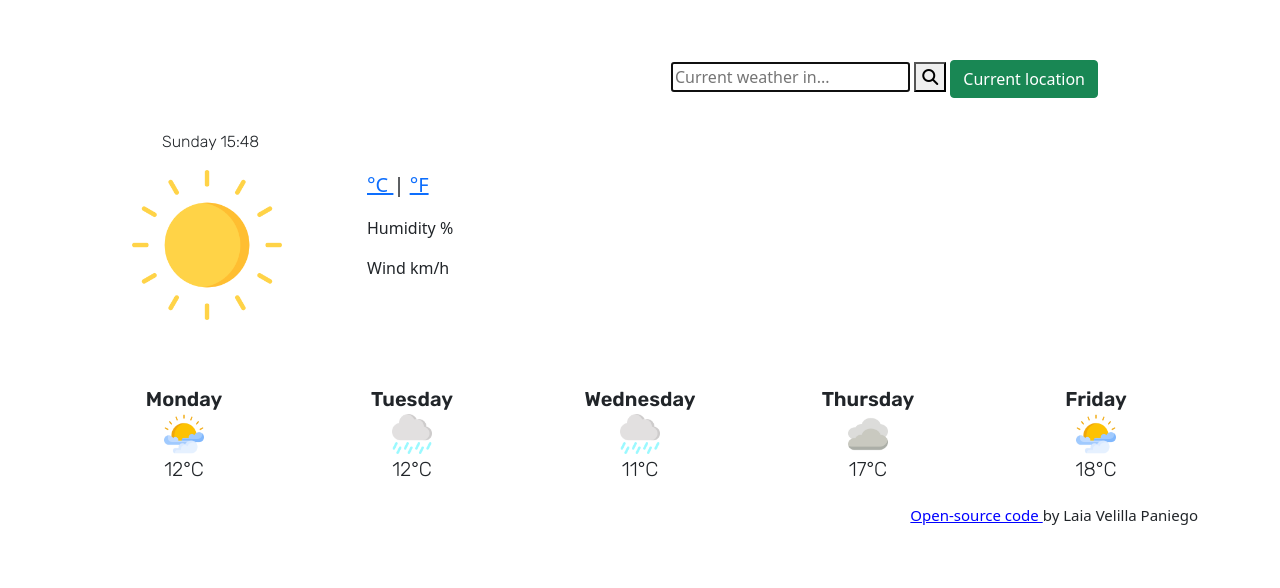
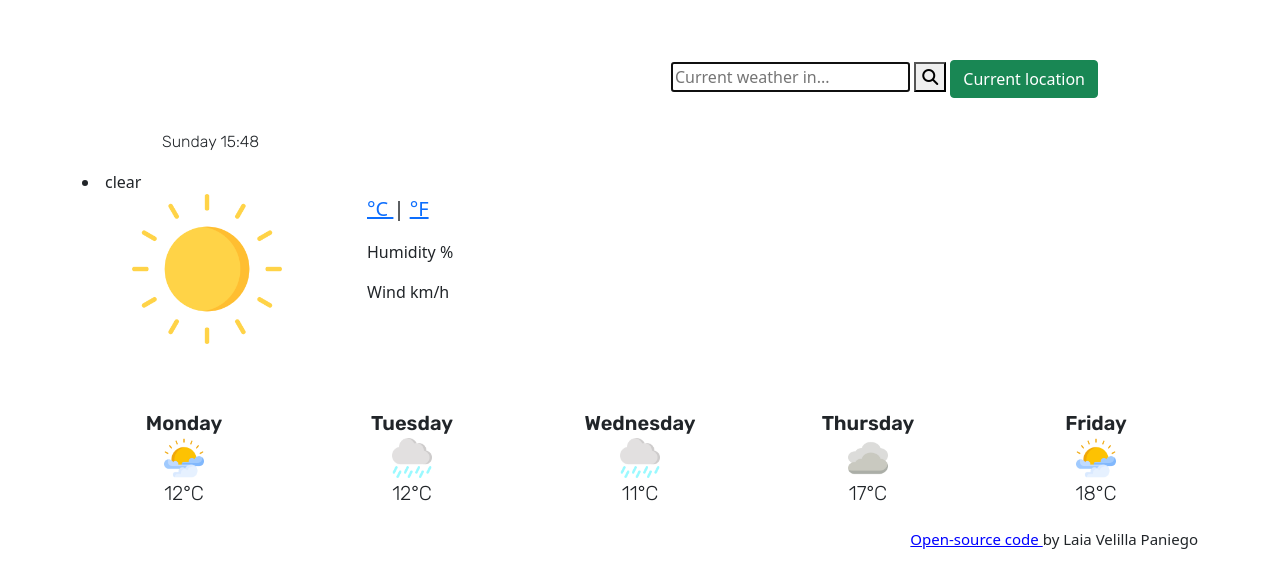
Before and after one commit to laiaVP/weatherAppW7, a plain HTML site: page index.html in a window 1280 px wide. Drawn offline with nearby package versions, Linux system fonts and the light colour scheme; no server answers.

Commit message:
Added description

```diff
--- a/index.html
+++ b/index.html
@@ -43,6 +43,9 @@
       <div class="col">
       <h1 id="city"></h1>
       <p class="today">Today, Sunday </p>
+      <li id ="desceription">
+        clear
+      </li>
       </div>
     </div>
     </div>
```
